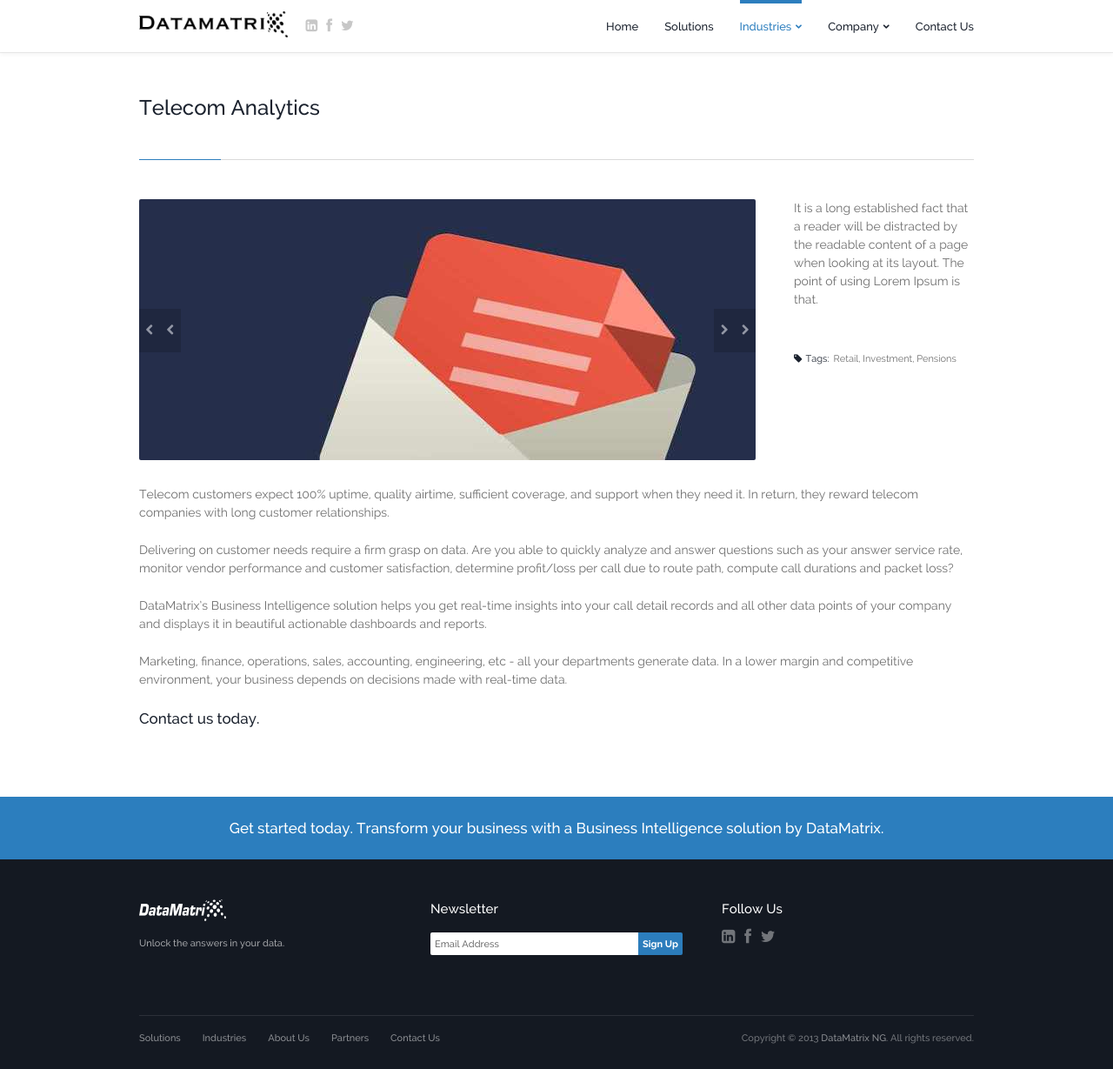
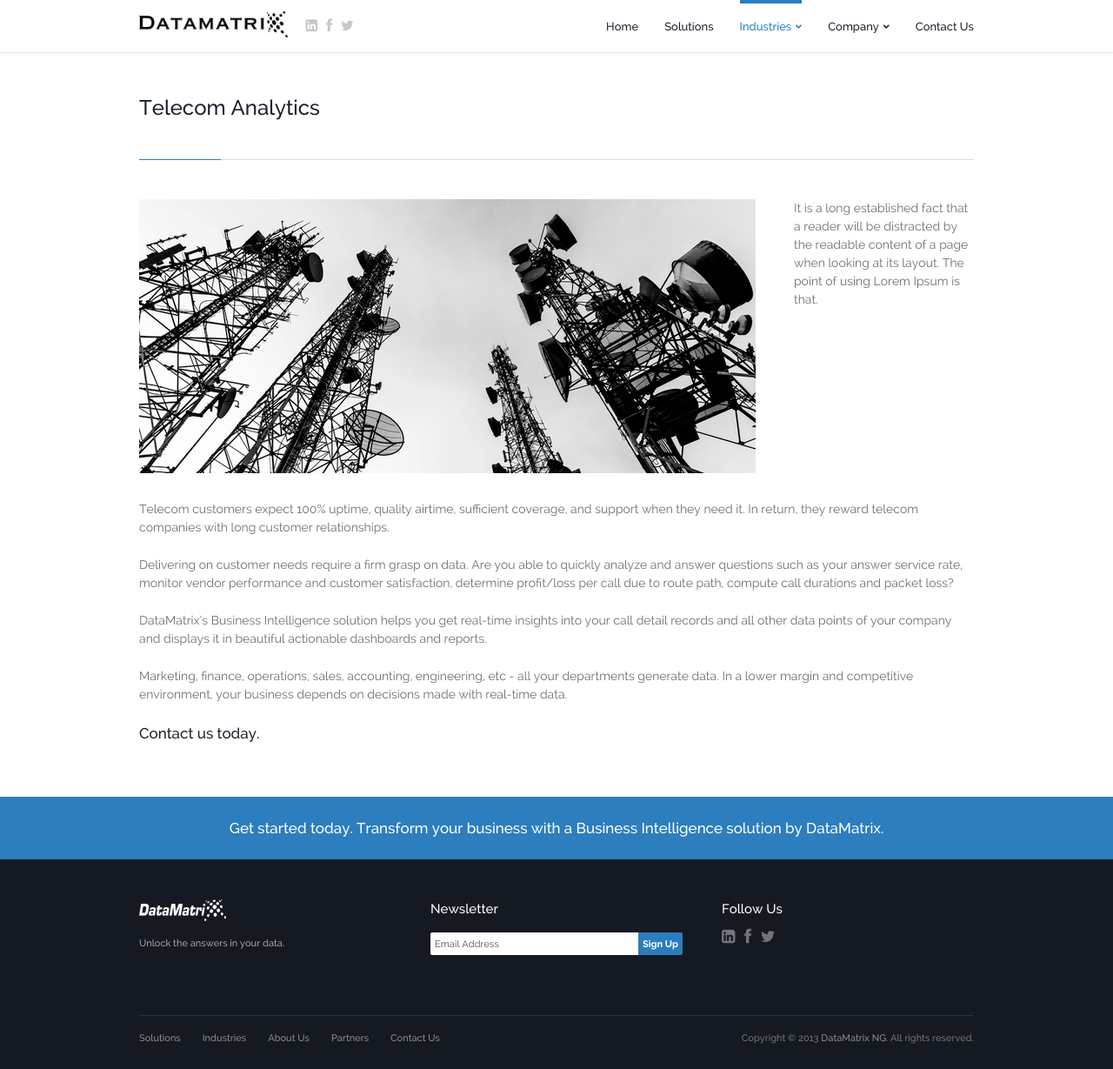
Before and after one commit to dtmtx/dtmtx.github.io, a Jekyll site: the page built from telecom.html, in a window 1280 px wide and 1229 px high. Shown: the whole window at 87% size. Built offline with Jekyll 4.4.1, drawn with Linux system fonts in a browser that asks for light colours; Markdown is read by kramdown in place of the engine named in the settings.

Commit message:
telecom image

```diff
--- a/telecom.html
+++ b/telecom.html
@@ -18,6 +18,9 @@ menugroup: industries
 
 					<h1>Telecom Analytics</h1>
 
+					<!-- ~~~~~~~~~~~~~~~~~~~~~~~~~~~~~~~ -->
+					<!-- Image / Details (3 Quater / 1 Fourth) -->
+					<!-- ~~~~~~~~~~~~~~~~~~~~~~~~~~~~~~~ -->
 					<div class="column-container">
 
 						<!-- ~~~~~~~~~~~~~~~~~~~~~~~~~~~~~~~ -->
@@ -26,30 +29,23 @@ menugroup: industries
 						<div class="column-three-qtr">
 							<div id="portfolio-blog-slider-container">
 
-								<div style="max-width: 100%; margin: 0px auto;" class="bx-wrapper">
-									<div style="width: 100%; overflow: hidden; position: relative; height: 300px;" class="bx-viewport">
-										<div style="width: 4254px; position: relative; left: -709px;" id="portfolio-blog-slider">
-											<img style="float: left; list-style: none outside none; position: relative; width: 709px; visibility: visible;" alt="" src="images/Big-Data.jpg" class="fullwidth bx-clone">
+								<div id="portfolio-blog-slider">
 									<!-- ~~~~~~~~~~~~~~~~~ -->
 									<!-- Actual Images -->
 									<!-- ~~~~~~~~~~~~~~~~~ -->
-											<img title="" style="float: left; list-style: none outside none; position: relative; width: 709px; visibility: visible;" alt="undefined" src="images/preview9.jpg" class="fullwidth">
-											<!--img style="float: left; list-style: none outside none; position: relative; width: 709px; visibility: visible;" alt="" src="http://1.1.1.3/bmi/artivity.co.uk/templates/basix/pro_blue/images/placeholders/preview9.jpg" class="fullwidth"-->
+									<img alt="" src="images/telecom.jpg" class="fullwidth"/>
+									<!--img alt="" src="images/insurance-2.png" class="fullwidth"/-->
 									<!-- ~~~~~~~~~~~~~~~~~ -->
 									<!-- END Actual Images -->
 									<!-- ~~~~~~~~~~~~~~~~~ -->
-											<!--img style="float: left; list-style: none outside none; position: relative; width: 709px; visibility: visible;" alt="" src="http://1.1.1.3/bmi/artivity.co.uk/templates/basix/pro_blue/images/placeholders/preview4.jpg" class="fullwidth bx-clone"-->
-										</div>
-									</div>
-									<div class="bx-controls"></div>
 								</div>
 
 								<!-- ~~~~~~~~~~~~~~~~~ -->
 								<!-- Slide Controls -->
 								<!-- ~~~~~~~~~~~~~~~~~ -->
 								<div class="portfolio-blog-slider-controls">
-									<div id="portfolio-blog-slider-prev"><a class="bx-prev" href="">Prev</a></div>
-									<div id="portfolio-blog-slider-next"><a class="bx-next" href="">Next</a></div>
+									<div id="portfolio-blog-slider-prev"></div>
+									<div id="portfolio-blog-slider-next"></div>
 								</div>
 								<!-- ~~~~~~~~~~~~~~~~~ -->
 								<!-- END Slide Controls -->
@@ -70,16 +66,20 @@ menugroup: industries
 							<!-- Project URL Button -->
 							<!--a href="#" class="button accent"><i class="fa fa-external-link"></i>Visit Project URL</a-->
 							<!-- Tags -->
-							<div class="portfolio-tags">
+							<!--div class="portfolio-tags">
 								<div class="portfolio-tags-title">Tags:</div>
-								Retail, Investment, Pensions
-							</div>
+								<a href="#">Branding</a>,
+								<a href="#">Identity</a>
+							</div-->
 						</div>
 						<!-- ~~~~~~~~~~~~~~~~~~~~~~~~~~~~~~~ -->
 						<!-- END Details Column -->
 						<!-- ~~~~~~~~~~~~~~~~~~~~~~~~~~~~~~~ -->
 
 					</div>
+					<!-- ~~~~~~~~~~~~~~~~~~~~~~~~~~~~~~~ -->
+					<!-- END Image / Details -->
+					<!-- ~~~~~~~~~~~~~~~~~~~~~~~~~~~~~~~ -->
 
 					<div class="spacer"></div>
 
```
Also changed, not shown: images/e-commerce-word-cloud-on-tablet.jpeg (added), images/telecom.jpg (added). Lines whose indentation alone changed are shown as unchanged.
